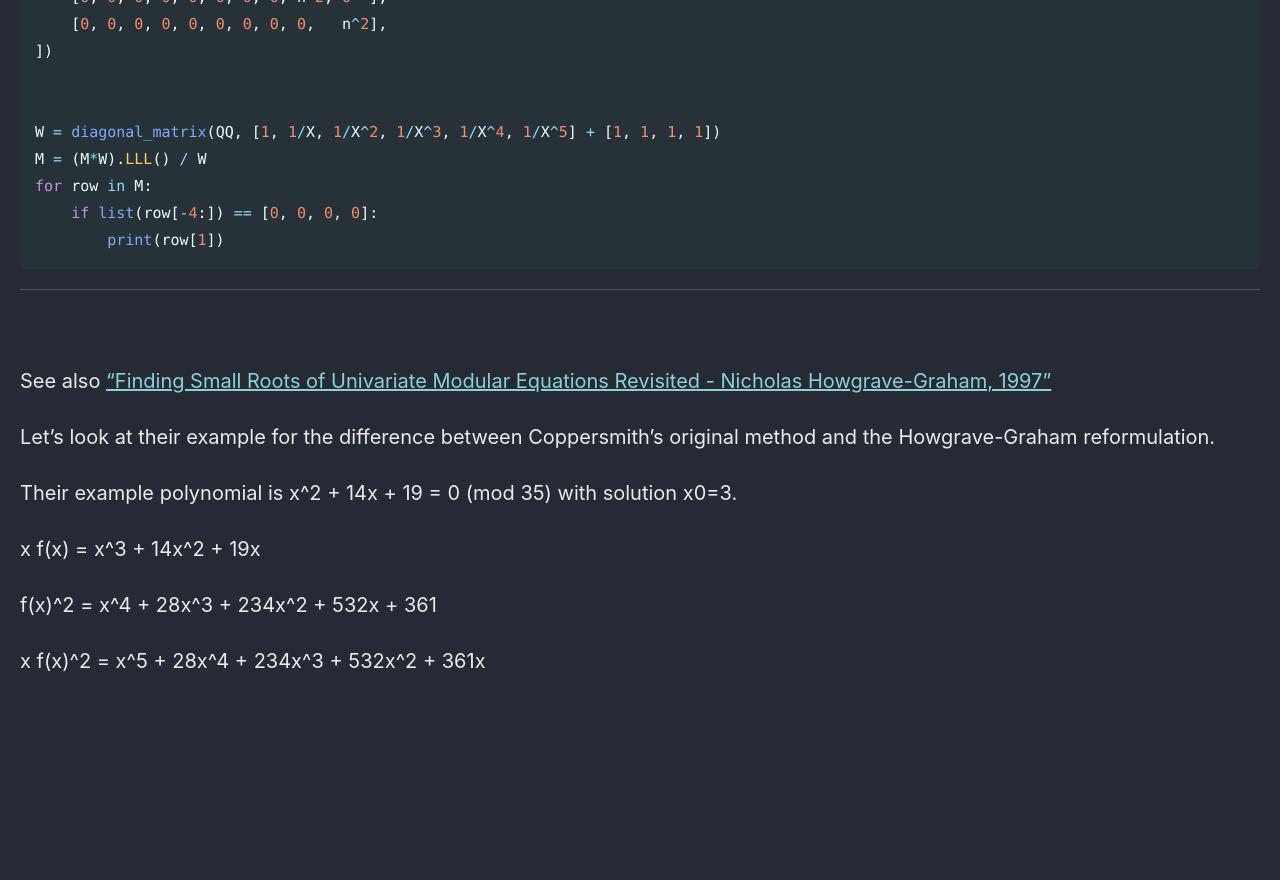
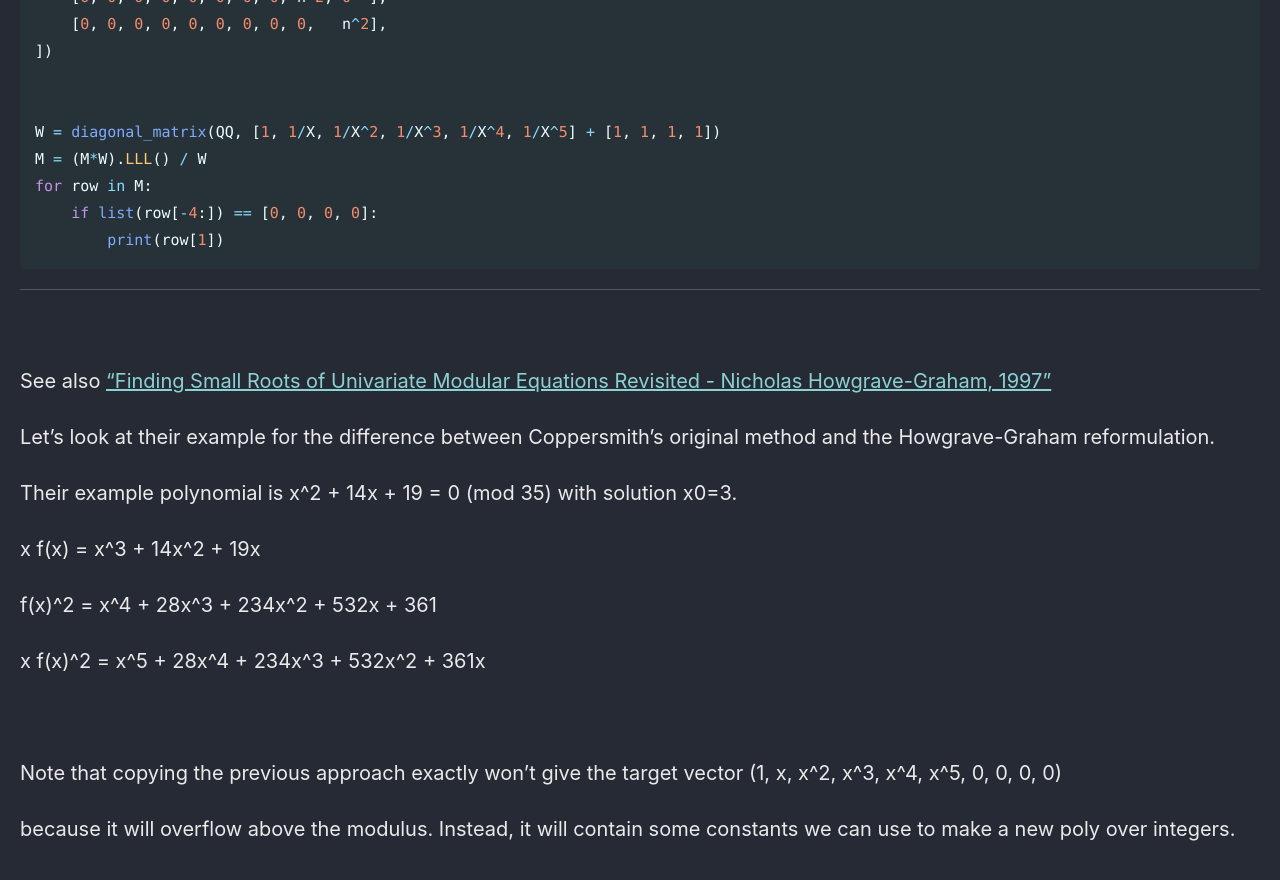
Before and after one commit to Connor-McCartney/Connor-McCartney.github.io, a Jekyll site: the page built from _pages/cryptography/small-roots/notes.md, in a window 1280 px wide and 900 px high, scrolled down 3536 px. Shown: the top 880 px of the window. Built offline with Jekyll 4.4.1, drawn with Linux system fonts in a browser that asks for light colours; cached includes are drawn as plain includes; before the commit the page ends 4268 px from its top, so only the background shows below that.

Commit message:
Update notes.md

```diff
--- a/_pages/cryptography/small-roots/notes.md
+++ b/_pages/cryptography/small-roots/notes.md
@@ -167,3 +167,10 @@ x f(x) = x^3 + 14x^2 + 19x
 f(x)^2 = x^4 + 28x^3 + 234x^2 + 532x + 361
 
 x f(x)^2 = x^5 + 28x^4 + 234x^3 + 532x^2 + 361x
+
+
+<br>
+
+Note that copying the previous approach exactly won't give the target vector (1, x, x^2, x^3, x^4, x^5, 0, 0, 0, 0)
+
+because it will overflow above the modulus. Instead, it will contain some constants we can use to make a new poly over integers.
```
